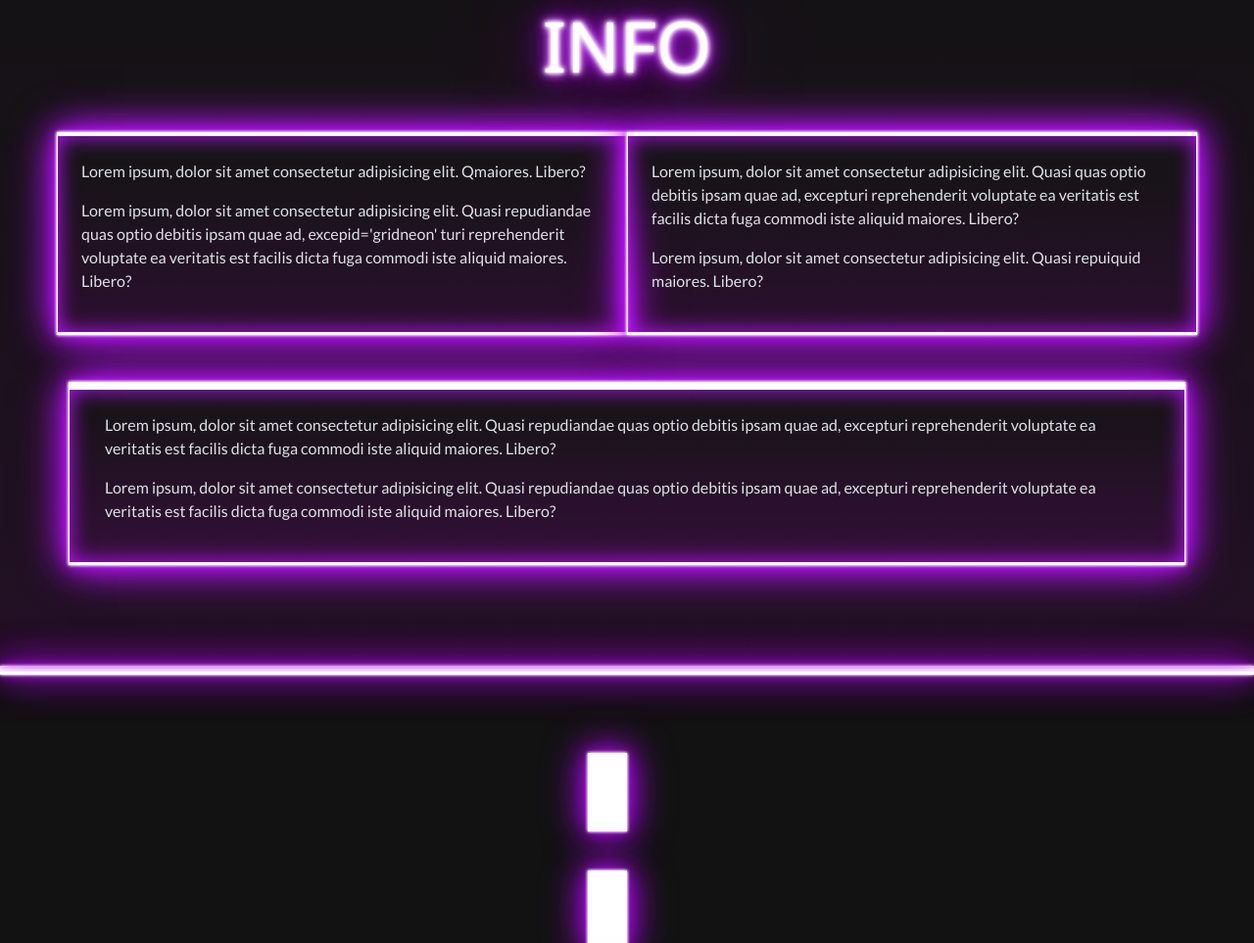
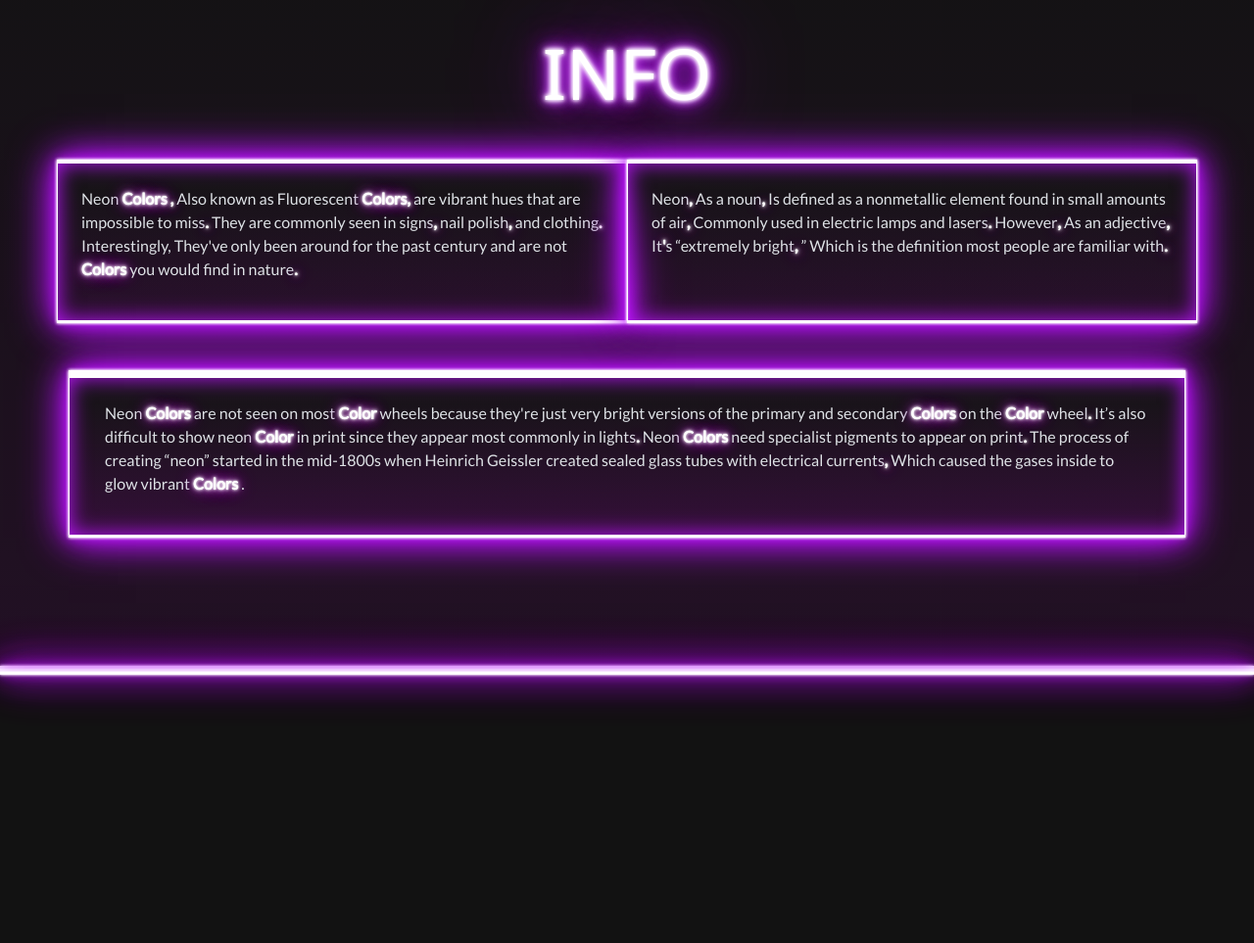
Before and after one commit to RafihYahya/Neonica_Style_Testing, a plain HTML site: page index.html in a window 1280 px wide. Shown: the part 894-1857 px from the top of the page at 98% size. Drawn offline with nearby package versions, Linux system fonts and the light colour scheme.

Commit message:
filled_info

```diff
--- a/index.html
+++ b/index.html
@@ -92,15 +92,13 @@
 
         <div id='gridneon1' class="col-6 align-items-center  p-4 neon-border3noflick3 ">
         <!-- Col Content-->
-            <p>Lorem ipsum, dolor sit amet consectetur adipisicing elit. Qmaiores. Libero?</p>
-            <p>Lorem ipsum, dolor sit amet consectetur adipisicing elit. Quasi repudiandae quas optio debitis ipsam quae ad, excepid='gridneon' turi reprehenderit voluptate ea veritatis est facilis dicta fuga commodi iste aliquid maiores. Libero?</p>
+            <p>Neon <span class="neon-text3">Colors </span><span class="neon-text3">,</span> Also known as Fluorescent <span class="neon-text3">Colors,</span> are vibrant hues that are impossible to miss<span class="neon-text3">.</span> They are commonly seen in signs<span class="neon-text3">,</span> nail polish<span class="neon-text3">,</span> and clothing<span class="neon-text3">.</span> Interestingly, They've only been around for the past century and are not <span class="neon-text3">Colors</span> you would find in nature<span class="neon-text3">.</span></p>
 
         </div>
 
         <div id='gridneon1' class="col-6 align-items-center  p-4 neon-border3noflick3 ">
             <!-- Col Content-->
-            <p>Lorem ipsum, dolor sit amet consectetur adipisicing elit. Quasi  quas optio debitis ipsam quae ad, excepturi reprehenderit voluptate ea veritatis est facilis dicta fuga commodi iste aliquid maiores. Libero?</p>
-            <p>Lorem ipsum, dolor sit amet consectetur adipisicing elit. Quasi repuiquid maiores. Libero?</p>
+            <p>Neon<span class="neon-text3">,</span> As a noun<span class="neon-text3">,</span>  Is defined as a nonmetallic element found in small amounts of air<span class="neon-text3">,</span>  Commonly used in electric lamps and lasers<span class="neon-text3">.</span>  However<span class="neon-text3">,</span>  As an adjective<span class="neon-text3">,</span>  It<span class="neon-text3">'</span>s “extremely bright<span class="neon-text3">,</span> ” Which is the definition most people are familiar with<span class="neon-text3">.</span> </p>
 
         </div>
 
@@ -110,9 +108,9 @@
     <div id='gridneon' class="row p-4  neon-border3noflick6">
       <div class="col">
         <!--Col Content -->
-        <p>Lorem ipsum, dolor sit amet consectetur adipisicing elit. Quasi repudiandae quas optio debitis ipsam quae ad, excepturi reprehenderit voluptate ea veritatis est facilis dicta fuga commodi iste aliquid maiores. Libero?</p>
-        <p>Lorem ipsum, dolor sit amet consectetur adipisicing elit. Quasi repudiandae quas optio debitis ipsam quae ad, excepturi reprehenderit voluptate ea veritatis est facilis dicta fuga commodi iste aliquid maiores. Libero?</p>
-
+        <p>Neon <span class="neon-text3">Colors</span>  are not seen on most <span class="neon-text3">Color</span>  wheels because they're just very bright versions of the primary and secondary <span class="neon-text3">Colors</span>  on the <span class="neon-text3">Color</span> wheel<span class="neon-text3">.</span>  It’s also difficult to show neon <span class="neon-text3">Color</span>  in print since they appear most commonly in lights<span class="neon-text3">.</span>  Neon <span class="neon-text3">Colors</span>  need specialist pigments to appear on print<span class="neon-text3">.</span>
+            The process of creating “neon” started in the mid-1800s when Heinrich Geissler created sealed glass tubes with electrical currents<span class="neon-text3">,</span>  Which caused the gases inside to glow vibrant <span class="neon-text3">Colors</span> .
+        </p>
 
       </div>
     </div>
@@ -140,19 +138,10 @@
 
 
 
-<div>
-    <div id='cube1' class=" neon-border3noflicktr">
-    </div>
-    <div id='cube2' class=" neon-border3noflicktr">
-    </div>
-    <div id='cube3' class=" neon-border3noflicktr">
-    </div>
-    <div id='cube4' class=" neon-border3noflicktr">
-    </div>
-    <div id='cube5' class=" neon-border3noflicktr">
-    </div>
-    <div id='cube6' class=" neon-border3noflicktr">
-    </div>
+
+
+
+
 </div>
 
 
@@ -160,7 +149,11 @@
 
 
 
-</div>
+
+
+
+
+
 
 
 
```
